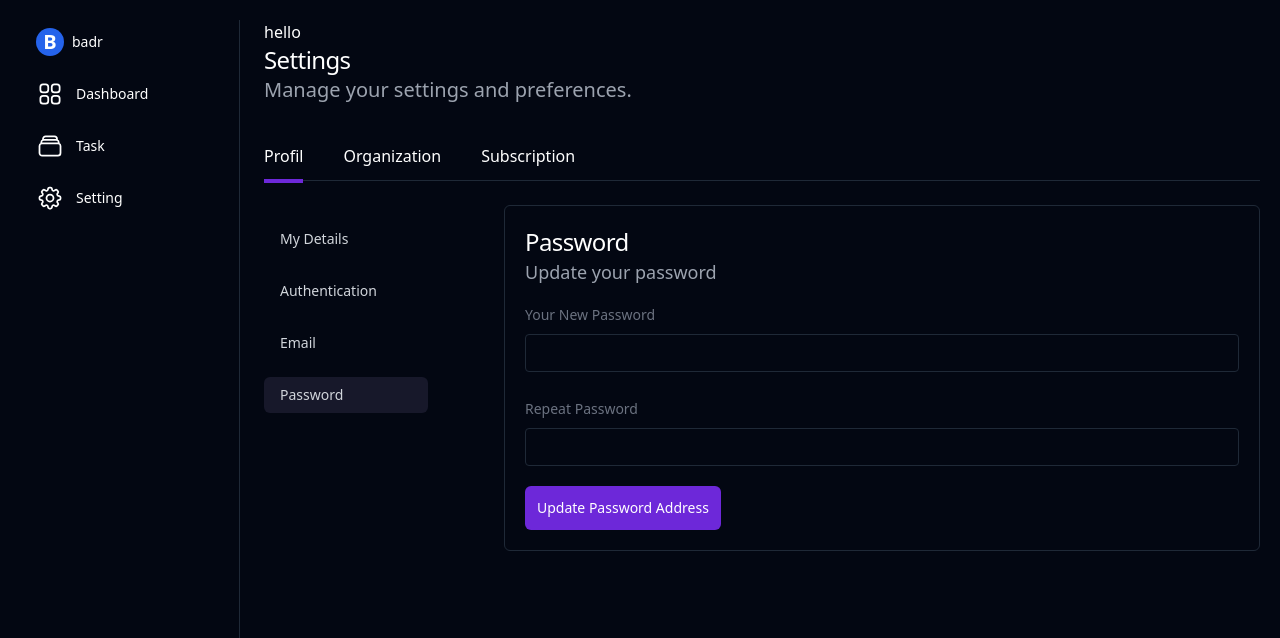
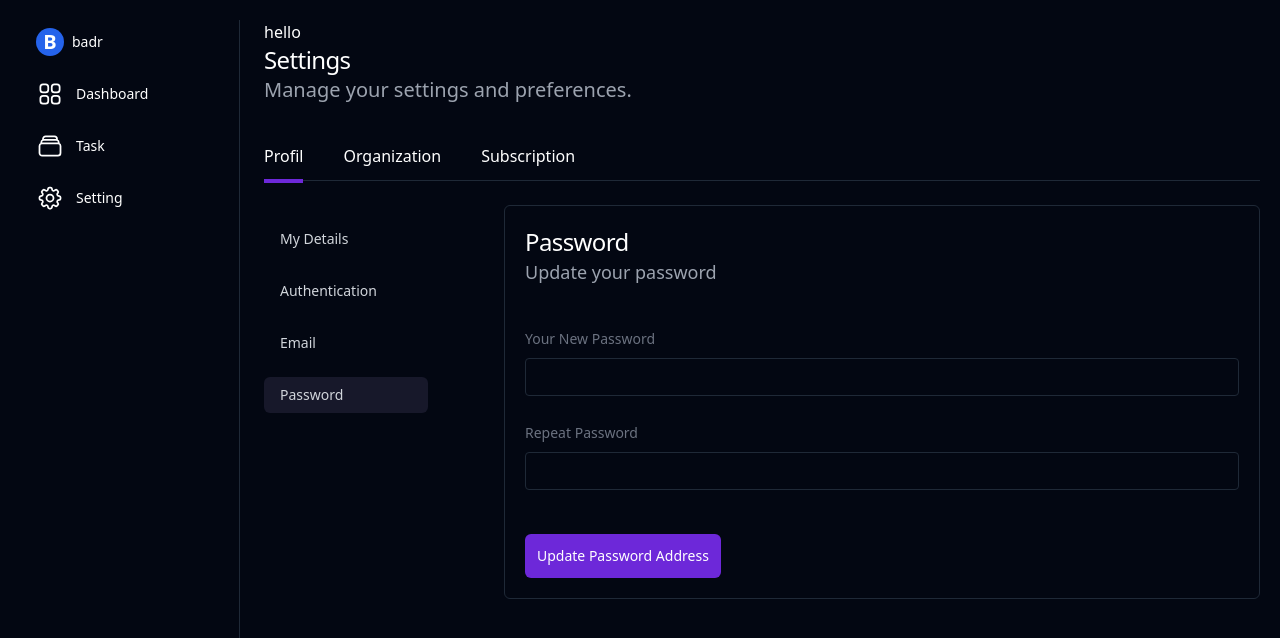
Before and after one commit to elghanbibadr/makerkit1, a React (Vite) app: page /dashboard/settings/profil/password in a window 1280 px wide. Shown: the top 638 px of the page. Built offline with nearby package versions, Linux system fonts and the light colour scheme.

Commit message:
refactoring the passowrd page

```diff
--- a/src/pages/settings/profil/ProfilPasswordPage.jsx
+++ b/src/pages/settings/profil/ProfilPasswordPage.jsx
@@ -1,5 +1,7 @@
 import Button from "../../../ui/Button";
 import supabase from "../../../../public/supabase/Supabase";
+import Label from "../../../ui/Label";
+import Input from "../../../ui/Input";
 import { useState } from "react";
 
 const ProfilPasswordPage = () => {
@@ -33,32 +35,33 @@ const ProfilPasswordPage = () => {
   }
   return (
     <div>
-      <div>
+
         <h3 className="text-white"> Password</h3>
-        <p className="text-gray-400 text-lg font-normal">
+        <p className="text-gray-400 mb-10 text-lg font-normal">
           Update your password
         </p>
-      </div>
+
       <form onSubmit={handleSubmit}>
-        <div className="mt-4">
-          <label className="small-title " htmlFor="newpassword">
-            Your New Password
-          </label>
-          <input
-            className="input block w-full "
+        {/* <div className="mt-4"> */}
+
+          <Label labelfor="newpassword">
+          Your New Password
+          </Label>
+          <Input
             id="newpassword"
             value={password}
             onChange={(e) => setPassword(e.target.value)}
             name="newpassword"
             type="password"
           />
-        </div>
-        <div className="mt-6">
-          <label className="small-title " htmlFor="repeatedpassword">
+
+        {/* </div> */}
+        {/* <div className="mt-6"> */}
+          <Label labelfor="repeatedpassword">
             Repeat Password
-          </label>
-          <input
-            className="input block w-full "
+          </Label>
+          <Input
+
             id="repeatedpassword"
             name="repeatedpassword"
             type="password"
@@ -66,7 +69,7 @@ const ProfilPasswordPage = () => {
             value={repeatedPassword}
 
           />
-        </div>
+        {/* </div> */}
         <Button className="bg-darkPink mt-5 text-white p-3 rounded-md text-sm">
           Update Password Address
         </Button>
--- a/src/ui/Input.jsx
+++ b/src/ui/Input.jsx
@@ -3,7 +3,7 @@ import React from 'react'
 const Input = ({id,className,...rest}) => {
   return (
     <input
-    className={`px-4 py-2 mt-2 rounded bg-transparent focus:border-darkPink text-gray-500 font-medium text-sm focus:outline-none border border-accent1 ${className}`}
+    className={`px-4 py-2 mt-2 rounded mb-6 bg-transparent block w-full focus:border-darkPink text-gray-500 font-medium text-sm focus:outline-none border border-accent1 ${className}`}
     id={id}
     {...rest}
   />
```
